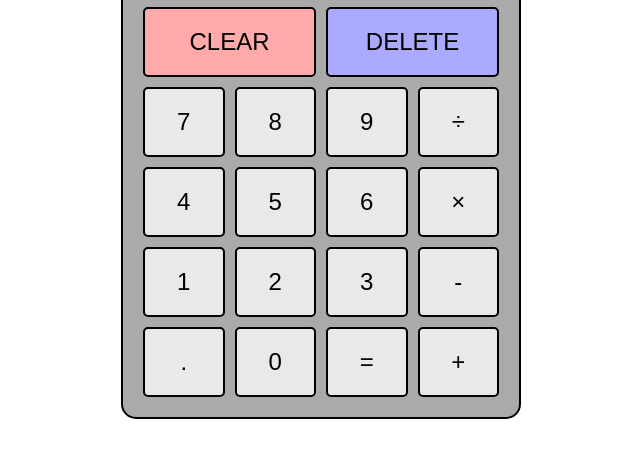
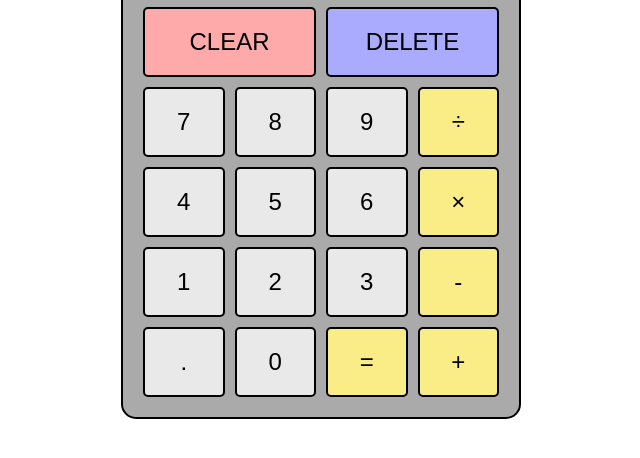
Before and after one commit to thakurshadman/calculator, a plain HTML site: page index.html in a window 1280 px wide. Shown: the part 278-736 px from the top of the page, without its empty margins (319-959 px from the left). Drawn offline with Linux system fonts and the light colour scheme.

Commit message:
Calculator UI ONLY grid practice

```diff
--- a/style.css
+++ b/style.css
@@ -61,3 +61,10 @@ body{
 #g3:hover{
     background-color: #9999ee;
 }
+#g18,#g19,#g15,#g11,#g7{
+    background-color: #faec86;
+}
+
+#g18:hover,#g19:hover,#g15:hover,#g11:hover,#g7:hover{
+    background-color: #f5e468;
+}
```
Also changed, not shown: calc.png.
